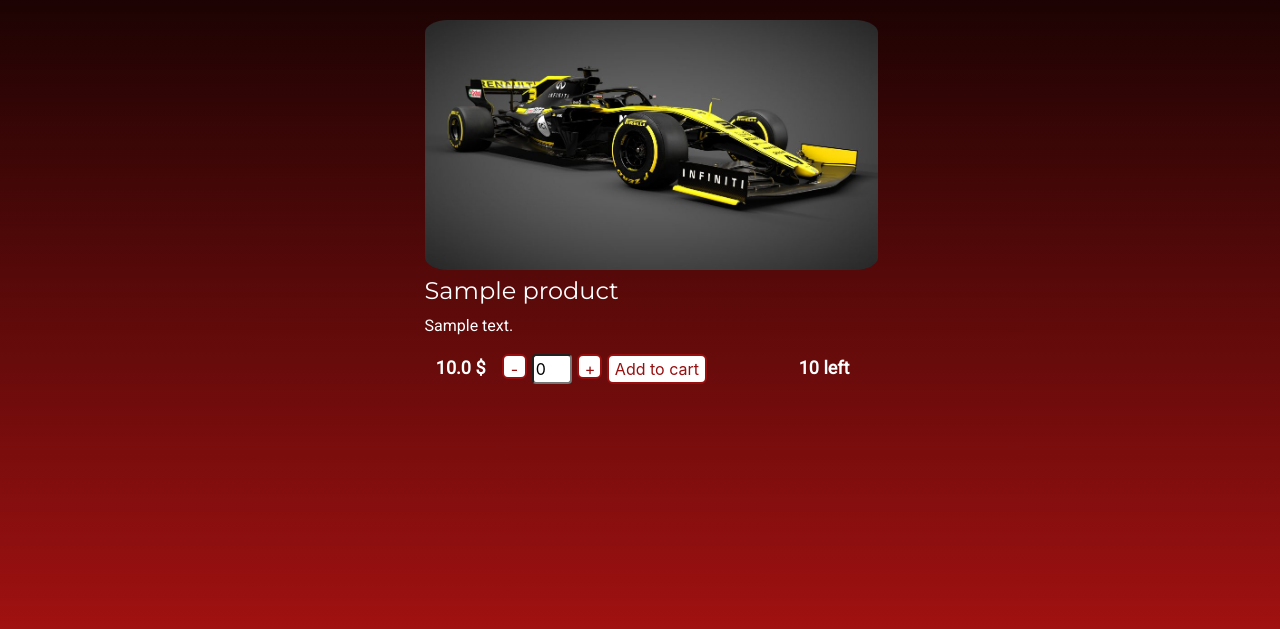
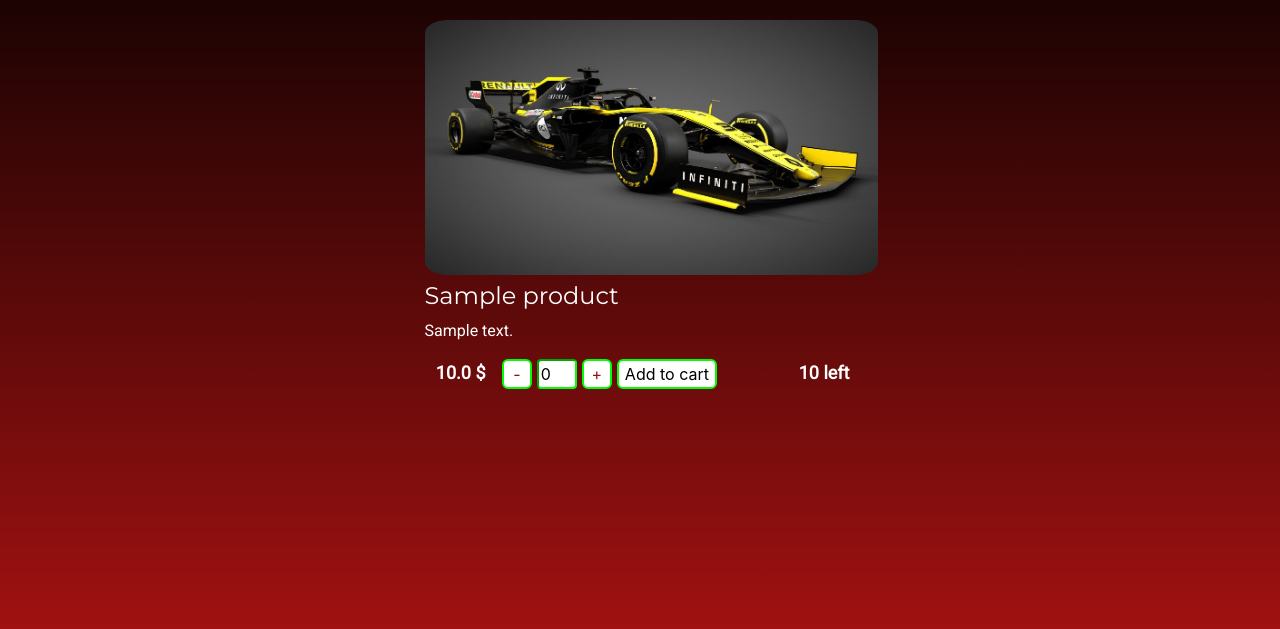
Before and after one commit to JohanOlsson99/D0018E_Databaser, a Flask app: a page that uses templates/item.html in a window 1280 px wide. Shown: the part 126-755 px from the top of the page. Run offline with Flask 2, Linux system fonts and the light colour scheme; tables that the repository leaves empty hold one stand-in row (values such as "Sample post"); parts of the project's set-up code (start-up, migrations or seed data) failed here and were passed over; some libraries are stand-ins or nearby versions.

Commit message:
styling and fixed adding to cart when at only one object

```diff
--- a/Run.py
+++ b/Run.py
@@ -228,13 +228,27 @@
         return redirect(url_for('error.html'))
 
     form = AddToCart()
-    form.defineHowManyToCartId(id)
+
+    #form.defineHowManyToCartId(id)
     form.defineMaxMin(max=int(prodLeft))
-    checkIfAddedToCartItem(form, id)  # if the form was send and is correct
+    form.howManyToCart.id = 'counter-display-' + str(id)  # IMPORTANT!!!! The + and - buttons won't work if this isn't here
+    #checkIfAddedToCartItem(form, id)  # if the form was send and is correct
 
     #form.howManyToCart.id = 'counter-display-' + str(id)  # IMPORTANT!!!! The + and - buttons won't work if this isn't here
     #price = []
     #price.append(random.randint(1, 9999))
+
+    correctRequest, howManyItems = checkIfAddedToCartItem(form, id, getIsSignedInAndIsAdmin())
+    if (correctRequest):  # if the form was send and is correct
+        con = mysql.connect()
+        user = signedInUsers.get(request.cookies.get('ID'))
+        if (addItemToOrder(con, id, user.getId(), howManyItems)):
+            flash('Successfully added ' + str(form.howManyToCart.data) + ' of your item to your cart', 'success')
+            return redirect(url_for('item', id=id))
+        else:
+            flash('Something went wrong', 'danger')
+
+
 
     signedIn, isAdmin = getIsSignedInAndIsAdmin()
     return render_template('item.html', title='item', form=form, id=id, name=name, price=price,
--- a/addToCartForm.py
+++ b/addToCartForm.py
@@ -27,18 +27,27 @@
     return False, None, None
 
 
-def checkIfAddedToCartItem(form, id):
+def checkIfAddedToCartItem(form, id, isSignedIn):
     id = str(id)
-    if id in request.form:
-        print(id, file=sys.stderr)
+    #if id in request.form:
+        #print(id, file=sys.stderr)
     if ((form.validate_on_submit()) and (form.addToCart.data == True) and (form.howManyToCart.data != 0)
             and (id in request.form)):
-        print(form.howManyToCart.id, file=sys.stderr)
-        flash('Successfully added ' + str(form.howManyToCart.data) + ' of your items to your cart with ID ' +
-              str(id), 'success')
+
+        if (not isSignedIn[0]):
+            flash('You need to login to add items to your cart', 'danger')
+        elif (isSignedIn[1]):
+            flash('You can\'t be admin when adding items to your cart', 'danger')
+        else:
+            #flash('Successfully added ' + str(form.howManyToCart.data) + ' of your item to your cart', 'success')
+            return True, str(form.howManyToCart.data)
+        #print(form.howManyToCart.id, file=sys.stderr)
+        #flash('Successfully added ' + str(form.howManyToCart.data) + ' of your items to your cart with ID ' +
+        #      str(id), 'success')
 
     elif (form.is_submitted() and (not form.validate_on_submit()) and (id in request.form)):
         flash('There aren\'t that many items left', 'danger')
+    return False, None
 
 def getTest(length):
     url = url_for('static', filename='image/0.jpg')
--- a/static/item.css
+++ b/static/item.css
@@ -8,6 +8,7 @@
 .image-class {
     width: 100%;
     margin-top: 10px;
+    height: auto;
     /*margin-left: 30%;*/
 }
 
@@ -21,13 +22,13 @@
     padding-left: 2.5%;
     padding-right: 2.5%;
 }
-.plusMinusBtn {
+/*.plusMinusBtn {
     width: 25px;
     height: 25px;
     border-radius: 6px;
     text-align: center;
-}
-.counter-minus-div-class {
+}*/
+/*.counter-minus-div-class {
     float: left;
     margin-left: 5px;
 }
@@ -35,22 +36,22 @@
     float:left;
     width: 20px;
     margin-left: 5px;
-}
+}*/
 
-.send-to-cart-button {
+/*.send-to-cart-button {
     border-radius: 6px;
-}
+}*/
 
-.counter-display {
+/*.counter-display {
     float:left;
     width: 40px;
     border-radius: 4px;
-}
+}*/
 
-.counter-plus-div-class{
+/*.counter-plus-div-class{
     float:left;
     margin-left: 25px;
-}
+}*/
 
 .buy-button-div-class {
     float:left;
--- a/static/itemBlock.css
+++ b/static/itemBlock.css
@@ -60,21 +60,23 @@
     display: inline-block;
     transition-duration: 0.4s;
     cursor: pointer;
-    color: #970f0f;
-    border: 2px solid #970f0f;
+    /*color: #970f0f;*/
+    color: black;
+    border: 2px solid #00ff00;
     border-radius: 6px;
 }
 
 .send-to-cart-button:hover {
-    color: #ffffff;
-    background-color: #970f0f;
-    border-color: #970f0f;
+    color: black;
+    background-color: #00ff00;
+    border-color: #00ff00;
 }
 
 .counter-display {
     float:left;
     width: 40px;
     border-radius: 4px;
+    border-color: #00ff00;
 }
 
 .counter-plus-div-class{
@@ -103,12 +105,12 @@
     transition-duration: 0.4s;
     cursor: pointer;
     color: #970f0f;
-    border: 2px solid #970f0f;
+    border: 2px solid #00ff00;
 }
 
 .btn-plus:hover, .btn-minus:hover {
-    background-color: #970f0f;
-    color: white;
+    background-color: #00ff00;
+    color: black;
 }
 
 .price-text {
```
